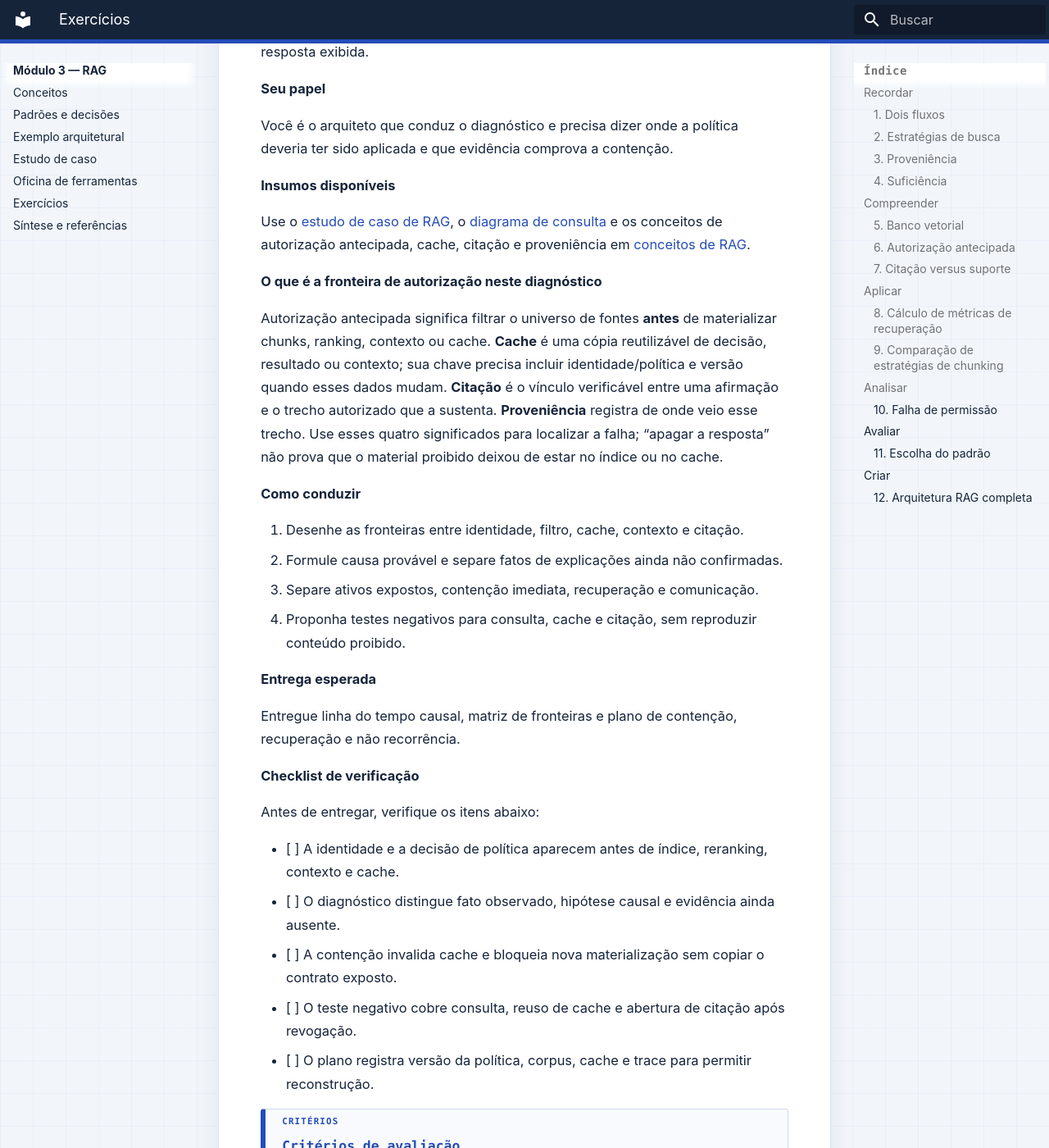
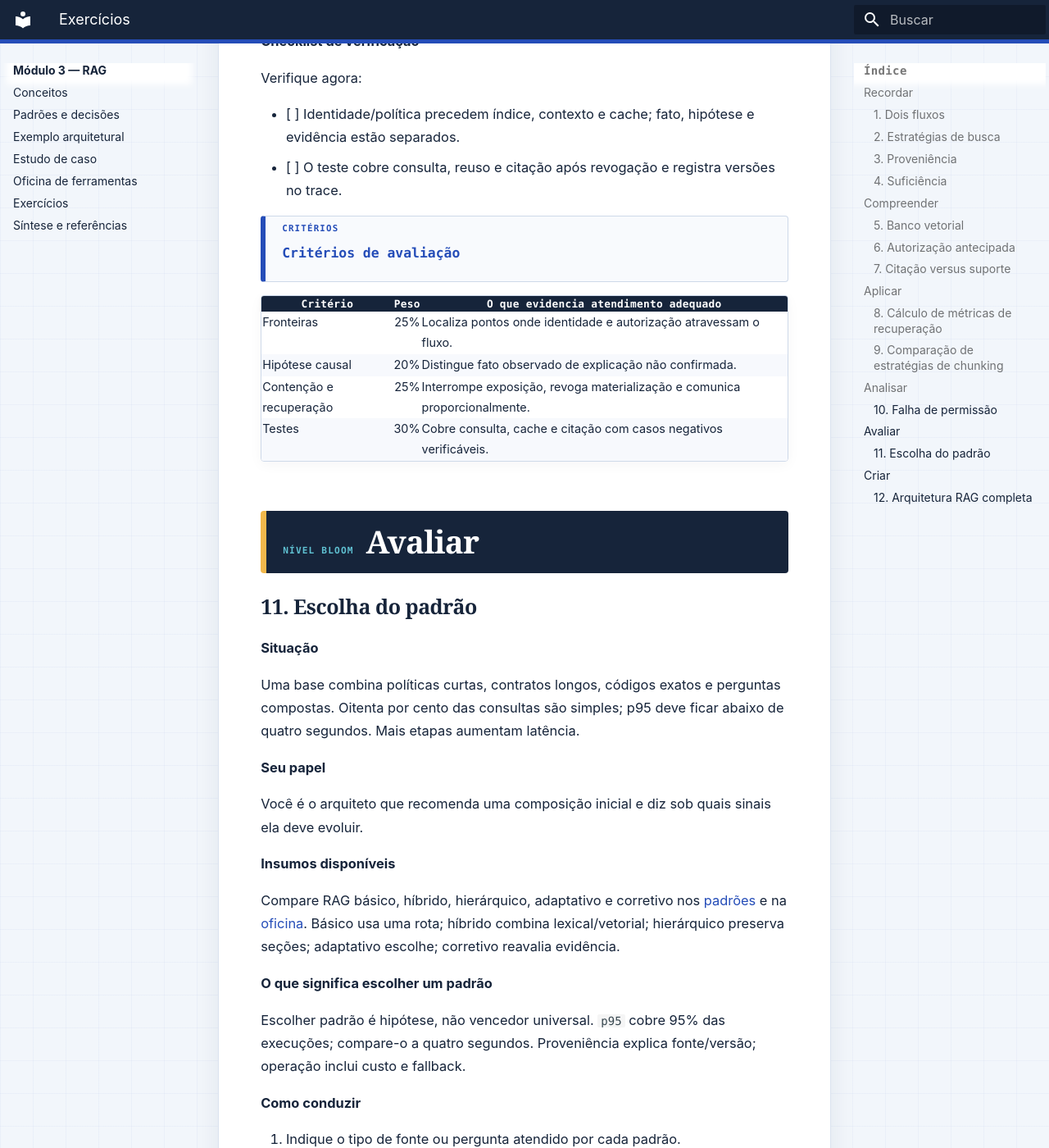
Before and after one commit to aulas-marco/arquitetura-solucoes-ia-generativa, an MkDocs documentation site: the page built from docs/modulo-3-rag/exercicios.md, in a window 1280 px wide and 1400 px high, scrolled down 5867 px. Shown: the whole window at 82% size. Built offline with MkDocs 1.6.1 and Material for MkDocs 9.7.7, drawn with Linux system fonts in a browser that asks for light colours; some of the changed text lies outside the part shown.

Commit message:
docs: keep retrieval exercises within budget

````diff
--- a/docs/modulo-3-rag/exercicios.md
+++ b/docs/modulo-3-rag/exercicios.md
@@ -1,6 +1,6 @@
 # Exercícios
 
-Recordar e Compreender possuem respostas públicas. De Aplicar a Criar, produza artefatos contextualizados e use os critérios de avaliação para revisar seu próprio raciocínio. A progressão segue a [Taxonomia de Bloom](../comecar/taxonomia-de-bloom.md).
+Recordar e Compreender possuem respostas. De Aplicar a Criar, produza artefatos e use os critérios para revisar o raciocínio. A progressão segue a [Taxonomia de Bloom](../comecar/taxonomia-de-bloom.md).
 
 ## Recordar
 
@@ -82,7 +82,7 @@
 
 **Situação**
 
-Uma pergunta do corpus Boreal tem três trechos relevantes: A, C e F. O mecanismo devolveu A, B, C, D e E, mas o orçamento aceita no máximo cinco trechos antes da geração.
+Uma pergunta do corpus Boreal tem relevantes A, C e F. O mecanismo devolveu A, B, C, D e E; o orçamento aceita cinco trechos.
 
 **Seu papel**
 
@@ -90,11 +90,11 @@
 
 **Insumos disponíveis**
 
-Use as definições de Recall e Precision em [padrões e decisões](padroes-e-decisoes.md), a explicação de recuperação em [conceitos de RAG](conceitos.md) e a saída da [oficina local de RAG](oficina-de-ferramentas.md). A lista de relevantes é o conjunto de referência desta pergunta.
+Use [padrões e decisões](padroes-e-decisoes.md), [conceitos de RAG](conceitos.md) e a [oficina local](oficina-de-ferramentas.md). A lista de relevantes é a referência.
 
 **O que é cada artefato**
 
-Um **chunk** é um trecho recuperável, com identificador e metadados de fonte; não é necessariamente um parágrafo inteiro. O **conjunto de referência** é a lista que um avaliador preparou antes da consulta, neste caso `{A, C, F}`. Ele informa quais trechos contam como relevantes para esta pergunta. `Recall@5` mede quantos relevantes foram recuperados: relevantes recuperados ÷ relevantes existentes, portanto `2 ÷ 3`. `Precision@5` mede quantos dos cinco retornados são relevantes: relevantes recuperados ÷ retornados, portanto `2 ÷ 5`. O `@5` significa que somente a primeira lista de cinco resultados entra na conta. Registre numerador, denominador e a fonte da lista de referência; não trate a média como qualidade da resposta gerada.
+**Chunk** é trecho recuperável com ID e metadados. A referência é a lista de relevantes preparada antes: `{A, C, F}`. `Recall@5 = 2/3`; `Precision@5 = 2/5` (numeradores e denominadores devem aparecer). Essas medidas avaliam recuperação, não a resposta.
 
 **Como conduzir**
 
@@ -109,13 +109,10 @@
 
 **Checklist de verificação**
 
-Antes de entregar, verifique os itens abaixo:
+Verifique agora:
 
-- [ ] O conjunto de referência está identificado e não foi alterado depois de ver os resultados.
-- [ ] Recall@5 e Precision@5 mostram numerador, denominador e resultado.
-- [ ] A tabela separa `chunk_id`, posição, relevante (sim/não) e fonte da referência.
-- [ ] A interpretação não confunde recuperação com fidelidade, citação ou correção da resposta.
-- [ ] A próxima medida testa consulta, chunking, ranking ou referência, e não todos ao mesmo tempo.
+- [ ] Referência, fonte, `chunk_id`, posição, relevância, numeradores e denominadores aparecem na tabela.
+- [ ] A interpretação separa recuperação, citação e qualidade; a próxima medida testa uma causa.
 
 **Critérios de avaliação**
 
@@ -130,7 +127,7 @@
 
 **Situação**
 
-Um manual de 120 páginas coloca definições no início e exceções no fim das seções. Um chunk que separa essas partes pode produzir uma resposta aparentemente correta, mas incompleta.
+Um manual de 120 páginas coloca definições no início e exceções no fim. Separá-las pode produzir resposta correta, mas incompleta.
 
 **Seu papel**
 
@@ -138,11 +135,11 @@
 
 **Insumos disponíveis**
 
-Use os conceitos de chunking, proveniência e contexto em [conceitos de RAG](conceitos.md), a comparação de padrões em [padrões e decisões](padroes-e-decisoes.md) e os três documentos sintéticos da [oficina de RAG](oficina-de-ferramentas.md). Não precisa implementar os três índices.
+Use [conceitos de RAG](conceitos.md), [padrões](padroes-e-decisoes.md) e documentos da [oficina](oficina-de-ferramentas.md).
 
 **O que é chunking e o que deve permanecer rastreável**
 
-**Chunking** é a decisão de dividir uma fonte em unidades que possam ser encontradas e enviadas ao modelo. Tamanho fixo, seção, semântica e pai–filho são estratégias diferentes; nenhuma é “a correta” sem perguntas de teste. **Proveniência** é o caminho que liga cada chunk à fonte, versão, seção/página e transformação usada. Para esta atividade, o vínculo pai–filho permite recuperar um trecho pequeno e abrir o contexto maior sem perder a localização original.
+**Chunking** divide a fonte em unidades recuperáveis; compare tamanho fixo, seção, semântica e pai–filho. **Proveniência** liga chunk a fonte, versão, localização e transformação; pai–filho abre contexto sem perder origem.
 
 **Como conduzir**
 
@@ -157,13 +154,10 @@
 
 **Checklist de verificação**
 
-Antes de entregar, verifique os itens abaixo:
+Verifique agora:
 
-- [ ] Cada alternativa diz onde ficam definição e exceção e qual contexto é perdido ou preservado.
-- [ ] As perguntas de teste estão escritas exatamente como serão executadas na oficina.
-- [ ] A matriz informa como medir Recall@5, Precision@5 e completude do contexto.
-- [ ] Todo chunk de exemplo possui `chunk_id`, fonte, versão, localização e relação pai–filho.
-- [ ] A escolha final é condicionada aos resultados; não é justificada apenas por tamanho em tokens.
+- [ ] A matriz e as perguntas mostram definição, exceção, contexto, Recall@5, Precision@5 e completude.
+- [ ] Cada chunk tem ID, fonte, versão, localização e relação pai–filho; a escolha depende dos resultados.
 
 **Critérios de avaliação**
 
@@ -180,7 +174,7 @@
 
 **Situação**
 
-Após uma mudança de equipe, uma pessoa perde acesso ao Cliente Norte. O índice foi atualizado, mas um cache continua devolvendo síntese de contrato por oito minutos. A questão é analisar a cadeia de autorização, não apenas apagar a resposta exibida.
+Após mudança de equipe, uma pessoa perde acesso ao Cliente Norte. O índice foi atualizado, mas cache devolve síntese por oito minutos. Analise a cadeia de autorização.
 
 **Seu papel**
 
@@ -188,11 +182,11 @@
 
 **Insumos disponíveis**
 
-Use o [estudo de caso de RAG](estudo-de-caso.md), o [diagrama de consulta](exemplo-arquitetural.md#fluxo-de-consulta) e os conceitos de autorização antecipada, cache, citação e proveniência em [conceitos de RAG](conceitos.md).
+Use o [estudo de caso](estudo-de-caso.md), o [diagrama](exemplo-arquitetural.md#fluxo-de-consulta) e [conceitos de RAG](conceitos.md).
 
 **O que é a fronteira de autorização neste diagnóstico**
 
-Autorização antecipada significa filtrar o universo de fontes **antes** de materializar chunks, ranking, contexto ou cache. **Cache** é uma cópia reutilizável de decisão, resultado ou contexto; sua chave precisa incluir identidade/política e versão quando esses dados mudam. **Citação** é o vínculo verificável entre uma afirmação e o trecho autorizado que a sustenta. **Proveniência** registra de onde veio esse trecho. Use esses quatro significados para localizar a falha; “apagar a resposta” não prova que o material proibido deixou de estar no índice ou no cache.
+Autorização filtra fontes **antes** de chunks, ranking, contexto ou cache. **Cache** é cópia reutilizável com chave de identidade/política e versão. **Citação** liga afirmação ao trecho autorizado; **proveniência** registra origem. Apagar a resposta não prova remoção.
 
 **Como conduzir**
 
@@ -207,13 +201,10 @@
 
 **Checklist de verificação**
 
-Antes de entregar, verifique os itens abaixo:
+Verifique agora:
 
-- [ ] A identidade e a decisão de política aparecem antes de índice, reranking, contexto e cache.
-- [ ] O diagnóstico distingue fato observado, hipótese causal e evidência ainda ausente.
-- [ ] A contenção invalida cache e bloqueia nova materialização sem copiar o contrato exposto.
-- [ ] O teste negativo cobre consulta, reuso de cache e abertura de citação após revogação.
-- [ ] O plano registra versão da política, corpus, cache e trace para permitir reconstrução.
+- [ ] Identidade/política precedem índice, contexto e cache; fato, hipótese e evidência estão separados.
+- [ ] O teste cobre consulta, reuso e citação após revogação e registra versões no trace.
 
 **Critérios de avaliação**
 
@@ -230,7 +221,7 @@
 
 **Situação**
 
-Uma base combina 20 mil políticas curtas, contratos longos, códigos exatos e perguntas compostas. Oitenta por cento das consultas são simples e o p95 deve ficar abaixo de quatro segundos. Mais etapas podem melhorar cobertura, mas aumentam latência e operação.
+Uma base combina políticas curtas, contratos longos, códigos exatos e perguntas compostas. Oitenta por cento das consultas são simples; p95 deve ficar abaixo de quatro segundos. Mais etapas aumentam latência.
 
 **Seu papel**
 
@@ -238,11 +229,11 @@
 
 **Insumos disponíveis**
 
-Compare RAG básico, híbrido, hierárquico, adaptativo e corretivo usando os [padrões do módulo](padroes-e-decisoes.md) e as métricas da [oficina local](oficina-de-ferramentas.md). RAG básico recupera e gera em uma rota simples; híbrido combina busca lexical e vetorial; hierárquico preserva relações de seção; adaptativo escolhe rota conforme a pergunta; corretivo reavalia ou busca novamente quando a evidência é insuficiente.
+Compare RAG básico, híbrido, hierárquico, adaptativo e corretivo nos [padrões](padroes-e-decisoes.md) e na [oficina](oficina-de-ferramentas.md). Básico usa uma rota; híbrido combina lexical/vetorial; hierárquico preserva seções; adaptativo escolhe; corretivo reavalia evidência.
 
 **O que significa escolher um padrão**
 
-Escolher um padrão é propor uma hipótese de arquitetura para um perfil de fontes e consultas, não declarar que um rótulo vence sempre. `p95` é o tempo abaixo do qual ficam 95% das execuções; compare-o com o limite de quatro segundos. Proveniência é a capacidade de explicar fonte, versão e transformação; operação inclui custo, atualização, fallback e manutenção.
+Escolher padrão é hipótese, não vencedor universal. `p95` cobre 95% das execuções; compare-o a quatro segundos. Proveniência explica fonte/versão; operação inclui custo e fallback.
 
 **Como conduzir**
 
@@ -257,13 +248,10 @@
 
 **Checklist de verificação**
 
-Antes de entregar, verifique os itens abaixo:
+Verifique agora:
 
-- [ ] A tabela usa os mesmos tipos de pergunta e conjunto de teste para todos os padrões.
-- [ ] A recomendação explicita p95, custo, cobertura, autorização e proveniência.
-- [ ] Consultas complexas têm rota ou critério de abstenção próprios.
-- [ ] Cada evolução tem métrica, limiar e plano de reversão.
-- [ ] O gatilho de mudança é observável e não depende de “pareceu melhor”.
+- [ ] Padrões usam as mesmas perguntas; a recomendação explicita p95, custo, cobertura e proveniência.
+- [ ] Consultas complexas têm abstenção; evolução tem métrica, limiar e reversão.
 
 **Critérios de avaliação**
 
@@ -281,7 +269,7 @@
 
 **Situação**
 
-Um assistente de procedimentos hospitalares administrativos consulta documentos e tabelas vigentes por unidade, atualizados a cada quinze minutos. Ele não pode diagnosticar e deve responder com evidência ou declarar insuficiência.
+Um assistente consulta documentos e tabelas vigentes, atualizados a cada quinze minutos. Não diagnostica e responde com evidência ou falta dela.
 
 **Seu papel**
 
@@ -289,11 +277,11 @@
 
 **Insumos disponíveis**
 
-Use os [padrões RAG](padroes-e-decisoes.md), o [template de ADR](../referencia/template-adr.md), o [exemplo arquitetural](exemplo-arquitetural.md) e os arquivos sintéticos da [oficina](oficina-de-ferramentas.md). O hospital é fictício.
+Use [padrões RAG](padroes-e-decisoes.md), [template de ADR](../referencia/template-adr.md), [exemplo](exemplo-arquitetural.md) e [oficina](oficina-de-ferramentas.md).
 
 **O que é uma arquitetura RAG completa**
 
-Uma arquitetura RAG completa liga dois fluxos: ingestão/publicação da fonte e consulta/resposta. **Proveniência** deve acompanhar fonte, versão, localização, transformação, índice, contexto e citação. **Suficiência** é a regra que decide se há evidência aplicável e completa; **abstenção** é a saída explícita quando essa regra falha. **Rollback** mantém a versão anterior ativa quando a candidata não passa nos testes. Desenhe cada fronteira e escreva quem autoriza, quem transforma, quem mede e quem pode interromper.
+Liga ingestão/publicação e consulta/resposta. **Proveniência** acompanha fonte, versão, localização, índice e citação. **Suficiência** decide se há evidência; **abstenção** sai quando não há; **rollback** mantém a versão anterior. Declare quem autoriza, mede e interrompe.
 
 **Como conduzir**
 
@@ -309,13 +297,10 @@
 
 **Checklist de verificação**
 
-Antes de entregar, verifique os itens abaixo:
+Verifique agora:
 
-- [ ] Cada afirmação de exemplo aponta para fonte, versão, localização e citação autorizada.
-- [ ] A política é aplicada antes da materialização e novamente ao abrir uma citação.
-- [ ] O fluxo trata conflito, fonte desatualizada, exclusão, rollback e abstenção.
-- [ ] O pacote de versões permite reproduzir uma resposta sem armazenar conteúdo sensível desnecessário.
-- [ ] Os ADRs registram alternativa rejeitada, consequência, evidência e gatilho de revisão.
+- [ ] Afirmações apontam para fonte, versão, localização e citação; política precede materialização e abertura.
+- [ ] Conflito, exclusão e abstenção têm saída; pacote e ADRs registram versão, evidência e gatilho.
 
 ```text
 Fontes, donos, autoridade, classificação e SLO:
````
